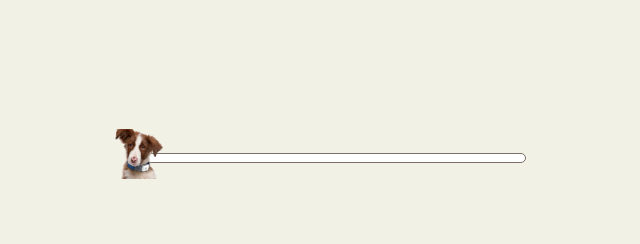
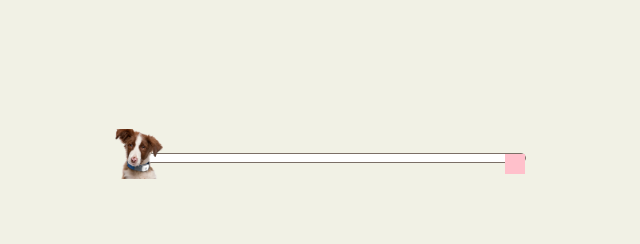
Before and after one commit to uhjee/doggo-finder, a React (Create React App) app: page / in a window 1280 px wide. Both pictures are taken after a click on the element "START". Shown: the top 244 px of the page, without its empty margins (314-954 px from the left). Built offline with nearby package versions, Linux system fonts and the light colour scheme; a web font is replaced by a local one.

Commit message:
progress_bar_pic

```diff
--- a/src/components/Progress.jsx
+++ b/src/components/Progress.jsx
@@ -4,6 +4,7 @@
     const progressRate = `${rate}%`
     return (
         <div className={"progress"}>
+            <div style={{width:"20px", height:"20px", background:"pink", position:"absolute", right:"0"}}/>
             <div className={"progress painted"} style={{width:progressRate, display:"inline-block"}} />
             <div className={"dog"} style={{ display:"inline-block" }} />
         </div>
```
